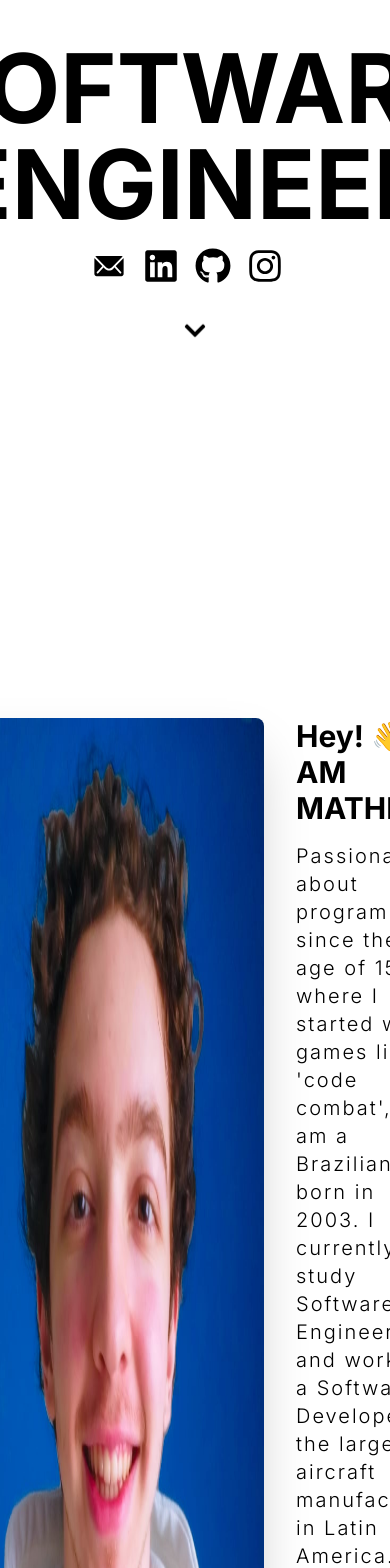
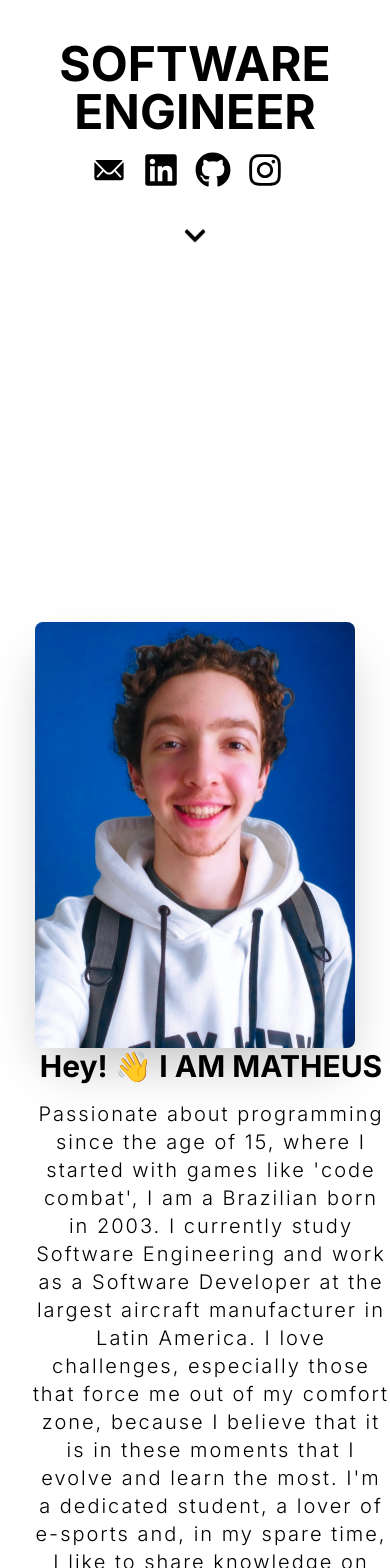
Before and after one commit to math-matos/portfolio2024, a Next.js app: page / in a window 390 px wide. Shown: the part 432-2000 px from the top of the page. Built offline with nearby package versions, Linux system fonts and the light colour scheme.

Commit message:
fix: update respondive at title and about me

```diff
--- a/src/components/AboutMe.tsx
+++ b/src/components/AboutMe.tsx
@@ -17,7 +17,7 @@ export default function AboutMe() {
         whileInView={{ opacity: 1, x: 0 }}
         transition={{ duration: 1 }}
         id="about-me"
-        className="mt-[210px] flex justify-center pt-20"
+        className="mt-[210px] flex flex-col items-center justify-center pt-20 md:flex-row md:items-start"
       >
         <Image
           src={myPhoto}
@@ -25,7 +25,7 @@ export default function AboutMe() {
           className="rounded-lg shadow-2xl"
           alt="Matheus Matos foto"
         />
-        <motion.div className="ml-8 flex flex-col">
+        <motion.div className="ml-8 flex flex-col text-center md:w-1/2 md:text-left">
           <p className="text-3xl font-bold">{t("introducing")}</p>
           <p className="mt-4 max-w-2xl text-xl font-light tracking-widest">
             {t("description")}
--- a/src/components/Main.tsx
+++ b/src/components/Main.tsx
@@ -36,7 +36,7 @@ export default function Main() {
           src="https://portfolio2023-math-matos.vercel.app/assets/image/logo-prodigiocode.png"
           alt="prodigiocode"
         />
-        <h1 className="items-center justify-center gap-3 text-center text-8xl font-bold">
+        <h1 className="items-center justify-center gap-3 text-center text-5xl font-bold md:text-7xl lg:text-8xl">
           SOFTWARE <br /> ENGINEER
         </h1>
       </div>
```
